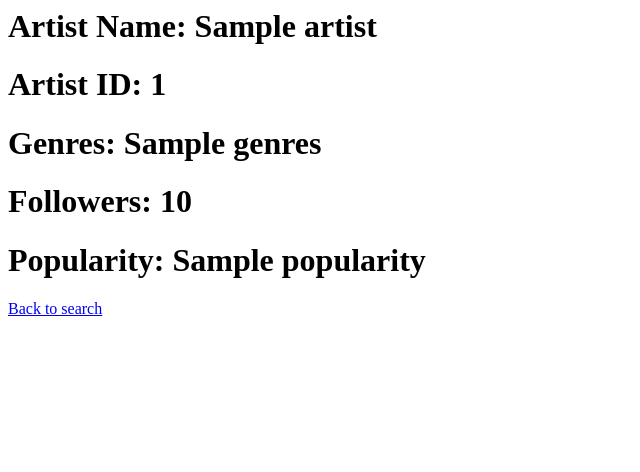
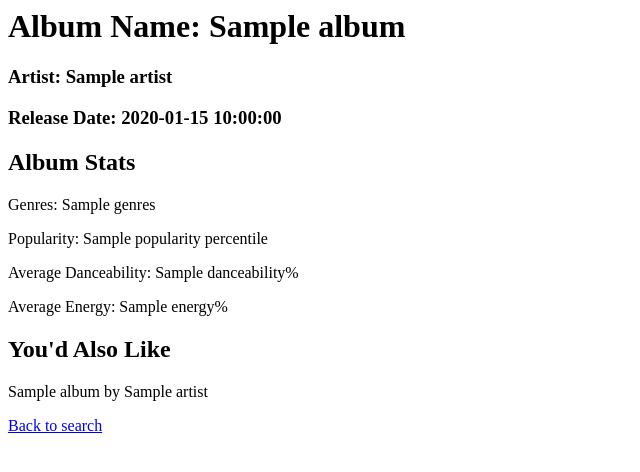
Before and after one commit to mmignola/Spotify-Project, a Flask app: template templates/results.html in a window 1280 px wide. Shown: the top 472 px of the page, without its empty margins (0-640 px from the left). Run offline with Flask 2, Linux system fonts and the light colour scheme; the template is opened without the code that fills it: most values are stand-ins (such as "Sample title", 1, 10 or a date in 2020).

Commit message:
added recommendations to results page

```diff
--- a/server.py
+++ b/server.py
@@ -28,10 +28,25 @@ def homepage():
 def search_results():
     """View search results."""
 
-    search_term = request.form.get("artist")
-    artist_data = search_for_artist(get_token(), search_term)
+    token = get_token()
+    search_term = request.form.get("search_term")
+    album = search_for_album(token, search_term)
+    artist_id = album["artists"][0]["id"]
+    album_id = album["id"]
+    genres = get_artist_from_id(token, artist_id)["genres"]
+    popularity = get_album_from_id(token, album_id)["popularity"]
+    album_tracks = get_album_tracks_from_id(token, album_id)
+    danceability = avg_danceability(album_tracks)
+    energy = avg_energy(album_tracks)
+    recommendations = get_recommendations(token, artist_id, genres)["tracks"]
 
-    return render_template("results.html", artist_data = artist_data)
+    return render_template("results.html",
+                           album = album,
+                           genres = genres,
+                           popularity = popularity,
+                           danceability = danceability,
+                           energy = energy,
+                           recommendations = recommendations)
 
 
 # -------------------------------------------------- FUNCTIONS --------------------------------------------------
@@ -109,6 +124,15 @@ def get_track_from_id(token, track_id):
     return json_results
 
 
+def get_recommendations(token, artist_id, genres):
+    url = f"https://api.spotify.com/v1/recommendations?limit=5&seed_artists={artist_id}&seed_genres={genres}&max_popularity=50"
+    headers = get_auth_header(token)
+    result = get(url, headers = headers)
+    json_results = json.loads(result.content)
+
+    return json_results
+
+
 def avg_energy(tracks):
     vals = []
 
@@ -146,7 +170,14 @@ def avg_danceability(tracks):
 # album_tracks = get_album_tracks_from_id(get_token(), album_id)
 
 
-# print(avg_danceability(album_tracks))
+# recommendations = get_recommendations(get_token(), artist_id, artist_genres)["tracks"]
+
+# print(recommendations[0])
+
+# for track in recommendations:
+#     print(track["album"]["name"],"by", track["album"]["artists"][0]["name"])
+
+
 
 if __name__ == "__main__":
     app.run(host="0.0.0.0", debug=True)
--- a/templates/homepage.html
+++ b/templates/homepage.html
@@ -1,7 +1,7 @@
-<h2>Search for an artist</h2>
+<h2>Search for an album</h2>
     <form action="/results" method="POST">
         <p>
-            Artist <input type="text" name="artist">
+            Album Name <input type="text" name="search_term">
         </p>
         <p>
             <input type="submit">
--- a/templates/results.html
+++ b/templates/results.html
@@ -1,7 +1,19 @@
-<h1>Artist Name: {{ artist_data["name"] }}</h1>
-<h1>Artist ID: {{ artist_data["id"] }}</h1>
-<h1>Genres: {{ artist_data["genres"] }} </h1>
-<h1>Followers: {{ artist_data["followers"]["total"] }} </h1>
-<h1>Popularity: {{ artist_data["popularity"] }} </h1>
+<h1>Album Name: {{ album["name"] }}</h1>
+<h3>Artist: {{ album["artists"][0]["name"] }}</h3>
+<h3>Release Date: {{ album["release_date"] }}</h3>
+
+
+<h2>Album Stats</h2>
+<p>Genres: {{ genres }}</p>
+<p>Popularity: {{ popularity }} percentile</p>
+<p>Average Danceability: {{ danceability }}%</p>
+<p>Average Energy: {{ energy }}%</p>
+
+
+<h2>You'd Also Like</h2>
+{% for rec in recommendations %}
+    <p>{{ rec["album"]["name"] }} by {{ rec["album"]["artists"][0]["name"] }}</p>
+{% endfor %}
+
 
 <p><a href="/">Back to search</a></p>
```
